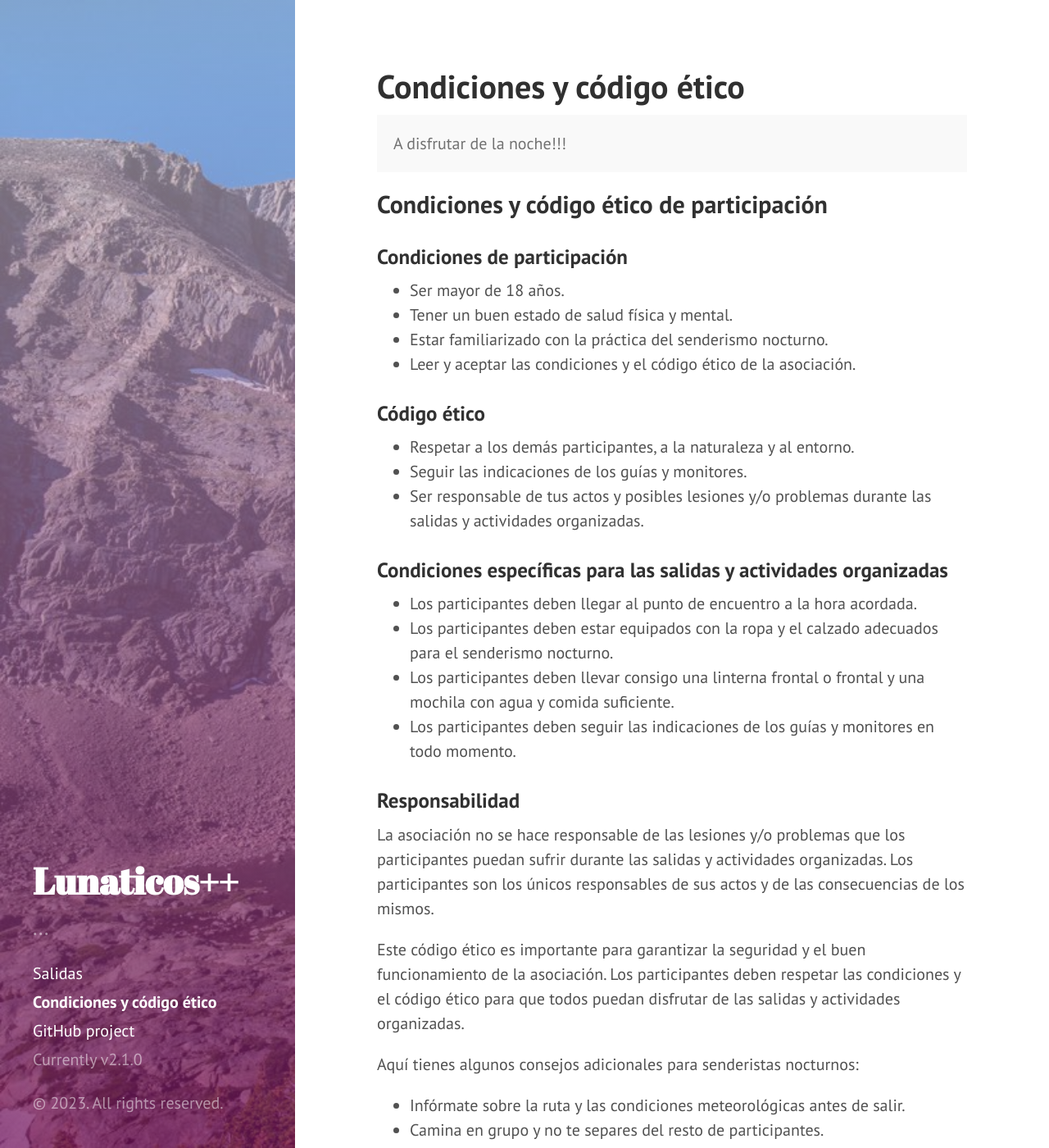
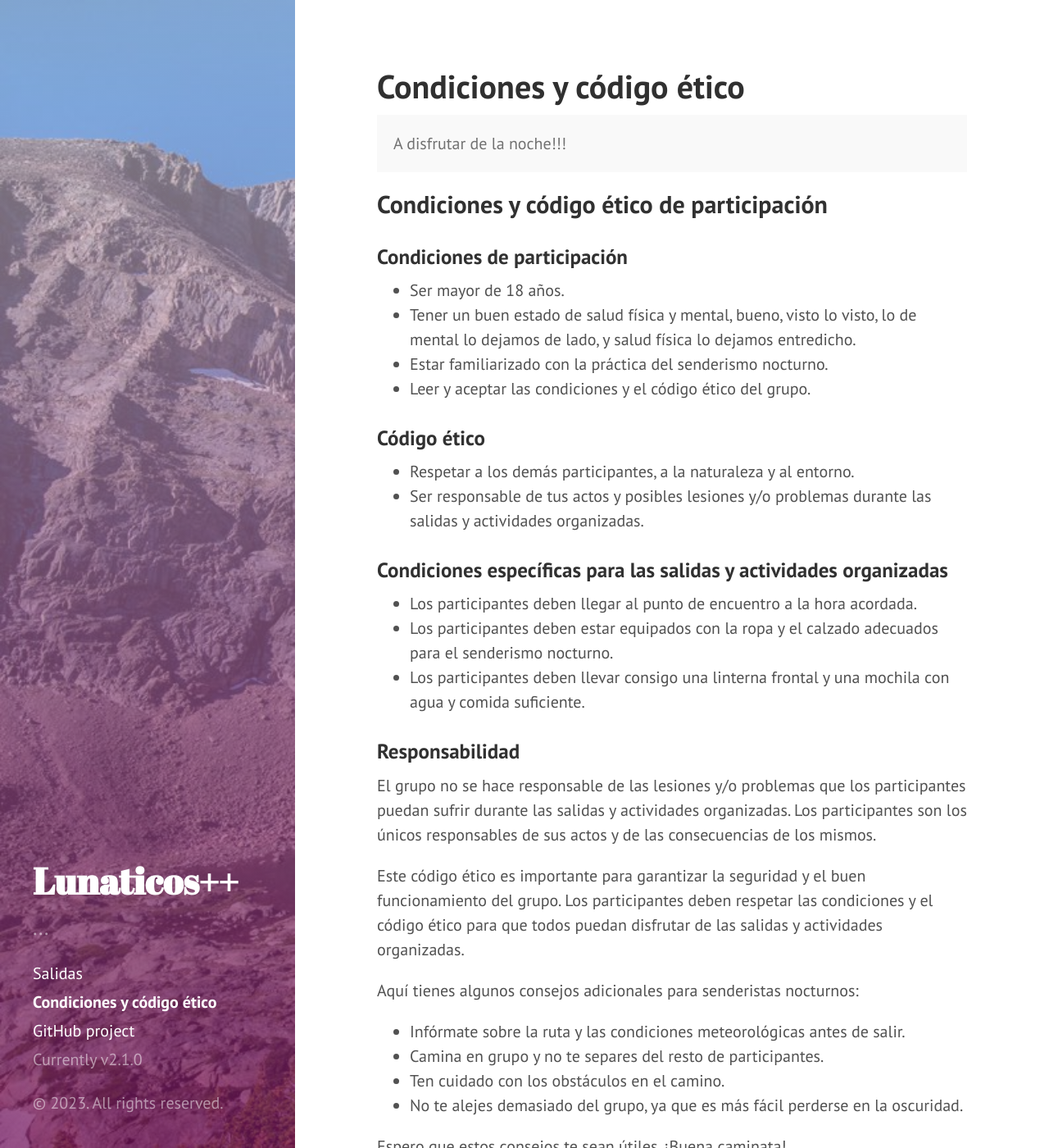
Before and after one commit to damiles/lunaticos_plus, a Jekyll site: the page built from condiciones.md, in a window 1280 px wide and 1400 px high. Shown: the whole window at 82% size. Built offline with Jekyll 4.4.1, drawn with Linux system fonts in a browser that asks for light colours; Markdown is read by kramdown in place of the engine named in the settings; some of the changed text lies outside the part shown.

Commit message:
condiciones

```diff
--- a/condiciones.md
+++ b/condiciones.md
@@ -12,35 +12,32 @@ title: Condiciones y código ético
 ### Condiciones de participación
 
 - Ser mayor de 18 años.
-- Tener un buen estado de salud física y mental.
+- Tener un buen estado de salud física y mental, bueno, visto lo visto, lo de mental lo dejamos de lado, y salud física lo dejamos entredicho.
 - Estar familiarizado con la práctica del senderismo nocturno.
-- Leer y aceptar las condiciones y el código ético de la asociación.
+- Leer y aceptar las condiciones y el código ético del grupo.
 
 ### Código ético
 
 - Respetar a los demás participantes, a la naturaleza y al entorno.
-- Seguir las indicaciones de los guías y monitores.
 - Ser responsable de tus actos y posibles lesiones y/o problemas durante las salidas y actividades organizadas.
 
 ### Condiciones específicas para las salidas y actividades organizadas
 
 - Los participantes deben llegar al punto de encuentro a la hora acordada.
 - Los participantes deben estar equipados con la ropa y el calzado adecuados para el senderismo nocturno.
-- Los participantes deben llevar consigo una linterna frontal o frontal y una mochila con agua y comida suficiente.
-- Los participantes deben seguir las indicaciones de los guías y monitores en todo momento.
+- Los participantes deben llevar consigo una linterna frontal y una mochila con agua y comida suficiente.
 
 ### Responsabilidad
 
-La asociación no se hace responsable de las lesiones y/o problemas que los participantes puedan sufrir durante las salidas y actividades organizadas. Los participantes son los únicos responsables de sus actos y de las consecuencias de los mismos.
+El grupo no se hace responsable de las lesiones y/o problemas que los participantes puedan sufrir durante las salidas y actividades organizadas. Los participantes son los únicos responsables de sus actos y de las consecuencias de los mismos.
 
-Este código ético es importante para garantizar la seguridad y el buen funcionamiento de la asociación. Los participantes deben respetar las condiciones y el código ético para que todos puedan disfrutar de las salidas y actividades organizadas.
+Este código ético es importante para garantizar la seguridad y el buen funcionamiento del grupo. Los participantes deben respetar las condiciones y el código ético para que todos puedan disfrutar de las salidas y actividades organizadas.
 
 Aquí tienes algunos consejos adicionales para senderistas nocturnos:
 
 - Infórmate sobre la ruta y las condiciones meteorológicas antes de salir.
 - Camina en grupo y no te separes del resto de participantes.
-- Haz sonar tu linterna frontal con frecuencia para avisar a los demás senderistas.
 - Ten cuidado con los obstáculos en el camino.
-- No te extiendas demasiado, ya que es más fácil perderse en la oscuridad.
+- No te alejes demasiado del grupo, ya que es más fácil perderse en la oscuridad.
 
 Espero que estos consejos te sean útiles. ¡Buena caminata!
```
